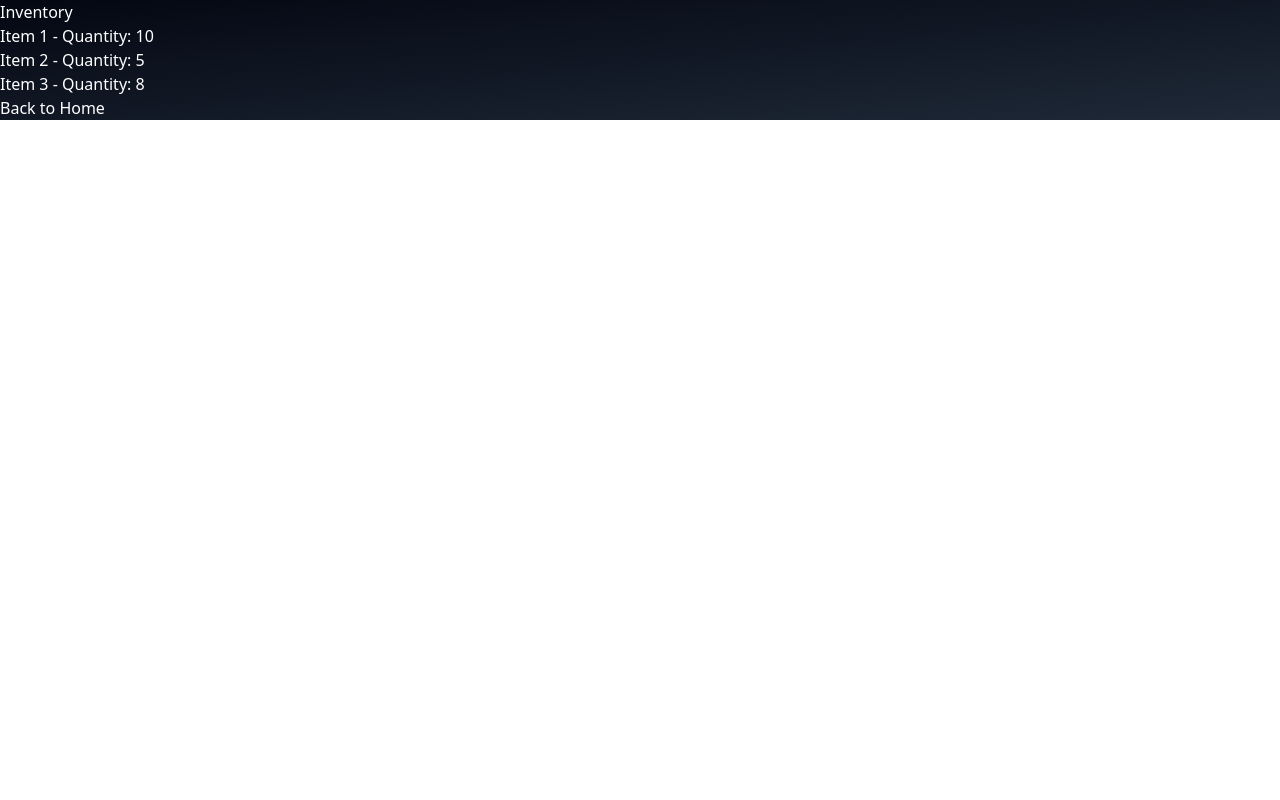
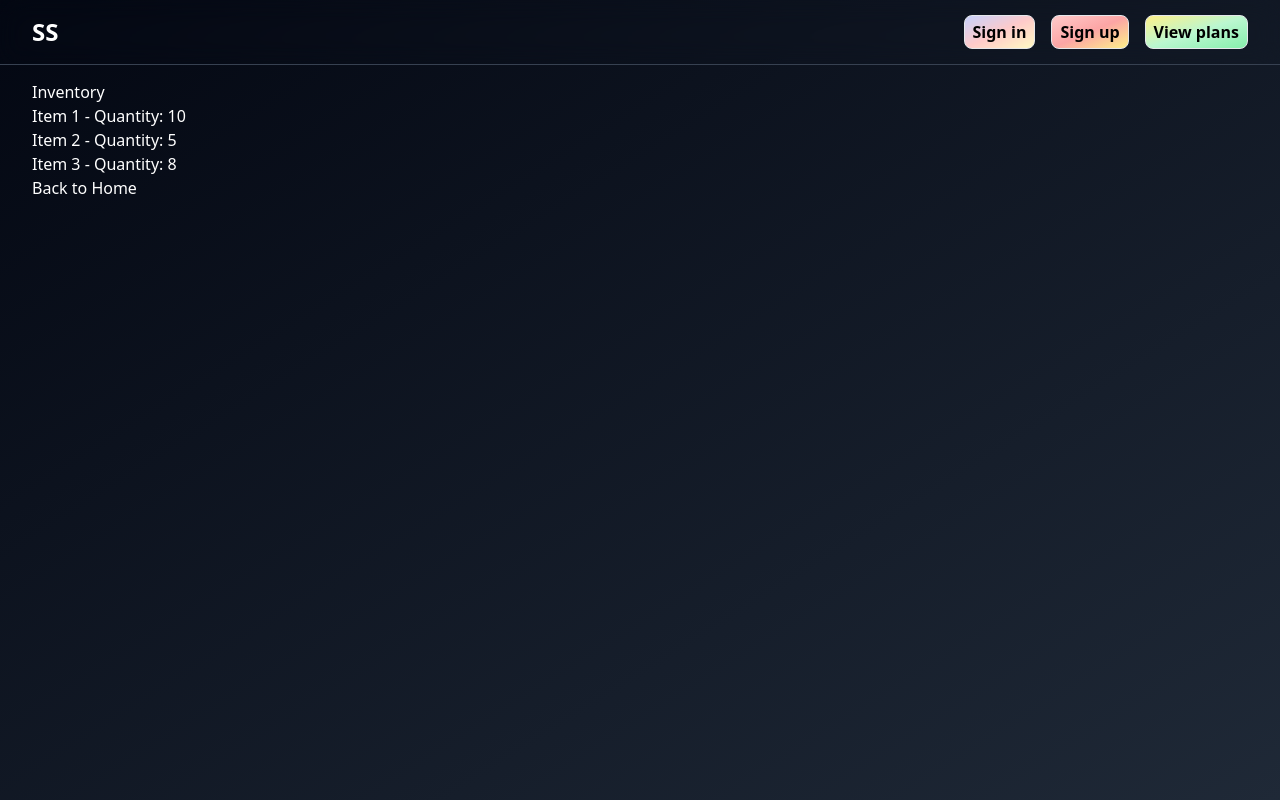
Before and after one commit to MohammedNabil99/Wardrobe-Assistant, a Next.js app: page /inventory in a window 1280 px wide. Built offline with nearby package versions, Linux system fonts and the light colour scheme; no server answers.

Commit message:
Refactored the UI

```diff
--- a/src/app/globals.css
+++ b/src/app/globals.css
@@ -139,12 +139,7 @@
   margin-top: auto;
 }
 
-#pricing-table-container {
-  display: flex;
-  justify-content: center;
-  align-items: center;
-  height: 100vh;
-  width: 100vw;
+.stripe-table-color {
   background-color: #0a1a2e;
 }
 
@@ -153,6 +148,11 @@ stripe-pricing-table {
   height: 100%;
 }
 
-#pricing-table-container {
-  position: relative;
+::-webkit-scrollbar {
+  display: none; /* Chrome, Safari, and Opera */
 }
+
+/* For Firefox */
+html {
+  scrollbar-width: none; /* Firefox */
+}
--- a/src/app/inventory/page.tsx
+++ b/src/app/inventory/page.tsx
@@ -1,16 +1,16 @@
-import { FC } from 'react';
-import Link from 'next/link';
+import { FC } from "react";
+import Link from "next/link";
 
 const InventoryPage: FC = () => {
   // Sample inventory items
   const items = [
-    { id: 1, name: 'Item 1', quantity: 10 },
-    { id: 2, name: 'Item 2', quantity: 5 },
-    { id: 3, name: 'Item 3', quantity: 8 },
+    { id: 1, name: "Item 1", quantity: 10 },
+    { id: 2, name: "Item 2", quantity: 5 },
+    { id: 3, name: "Item 3", quantity: 8 },
   ];
 
   return (
-    <div>
+    <div className="px-8 pt-20">
       <h1>Inventory</h1>
       <ul>
         {items.map((item) => (
--- a/src/app/layout.tsx
+++ b/src/app/layout.tsx
@@ -2,6 +2,7 @@ import { GoogleAnalytics } from "@next/third-parties/google";
 import "./globals.css"; // Relative path to the global CSS file
 import { ClerkProvider } from "@clerk/nextjs";
 import { neobrutalism } from "@clerk/themes";
+import Navbar from "@/components/navbar";
 
 export const metadata = {
   title: "Style Seeker",
@@ -23,7 +24,8 @@ export default function RootLayout({
       }}>
       <html lang="en">
         <body>
-          <div className="bg-gradient-to-br from-gray-950 to-gray-800 text-white">
+          <Navbar />
+          <div className="bg-gradient-to-br from-gray-950 to-gray-800 text-white h-screen overflow-scroll">
             {children}
           </div>
         </body>
--- a/src/app/membership-plans/page.tsx
+++ b/src/app/membership-plans/page.tsx
@@ -1,4 +1,5 @@
 "use client";
+
 import React from "react";
 import Script from "next/script";
 
@@ -7,19 +8,20 @@ const PricingPage: React.FC = () => {
   const pricingTableID = process.env.PRICING_TABLE_ID as string;
 
   return (
-    <div id="pricing-table-container">
+    <>
+      <div className="stripe-table-color h-full pt-20">
         <Script
           strategy="beforeInteractive"
           src="https://js.stripe.com/v3/pricing-table.js"
-        onLoad={() => {
+          onReady={() => {
             console.log("Stripe script loaded");
           }}
         />
         <stripe-pricing-table
           pricing-table-id={pricingTableID}
-        publishable-key={publishableKey}
-      ></stripe-pricing-table>
+          publishable-key={publishableKey}></stripe-pricing-table>
       </div>
+    </>
   );
 };
 
--- a/src/app/page.tsx
+++ b/src/app/page.tsx
@@ -1,10 +1,8 @@
 import Box from "../components/box";
-import Navbar from "@/components/navbar";
 
 export default function Page() {
   return (
     <>
-      <Navbar />
       <div className="px-8 pb-20">
         <div className="h-screen flex flex-col justify-center items-center gap-20 text-center">
           <h1 className="text-4xl font-bold">
--- a/src/components/navbar.tsx
+++ b/src/components/navbar.tsx
@@ -1,4 +1,5 @@
 "use client";
+
 import Link from "next/link";
 import { UserButton, useUser } from "@clerk/nextjs";
 
@@ -6,7 +7,7 @@ export default function Navbar() {
   const { isSignedIn } = useUser();
 
   return (
-    <nav className="flex justify-between items-center p-8 text-white h-14 fixed w-full backdrop-blur-md border-b border-gray-700">
+    <nav className="flex justify-between items-center p-8 text-white h-14 fixed w-full backdrop-blur-md border-b border-gray-700 z-50">
       <Link href="/">
         <h1 className="text-2xl font-bold">SS</h1>
       </Link>
@@ -14,15 +15,15 @@ export default function Navbar() {
         {isSignedIn ? (
           <>
             <Link href="/inventory">
-              <button className="border px-2 py-1 rounded-lg bg-gradient-to-br from-yellow-200 via-green-200 to-green-300 text-black font-bold hover:scale-110 duration-200">
+              <button className="border px-2 py-1 rounded-lg bg-gradient-to-br from-red-200 via-red-300 to-yellow-200 text-black font-bold hover:scale-110 duration-200">
                 Inventory
               </button>
             </Link>
-            <Link href="/membership-plans">
+            <a href="/membership-plans">
               <button className="border px-2 py-1 rounded-lg bg-gradient-to-br from-yellow-200 via-green-200 to-green-300 text-black font-bold hover:scale-110 duration-200">
                 View plans
               </button>
-            </Link>
+            </a>
             <UserButton />
           </>
         ) : (
@@ -37,11 +38,11 @@ export default function Navbar() {
                 Sign up
               </button>
             </Link>
-            <Link href="/membership-plans">
+            <a href="/membership-plans">
               <button className="border px-2 py-1 rounded-lg bg-gradient-to-br from-yellow-200 via-green-200 to-green-300 text-black font-bold hover:scale-110 duration-200">
                 View plans
               </button>
-            </Link>
+            </a>
           </>
         )}
       </div>
```
Lines whose indentation alone changed are shown as unchanged.
